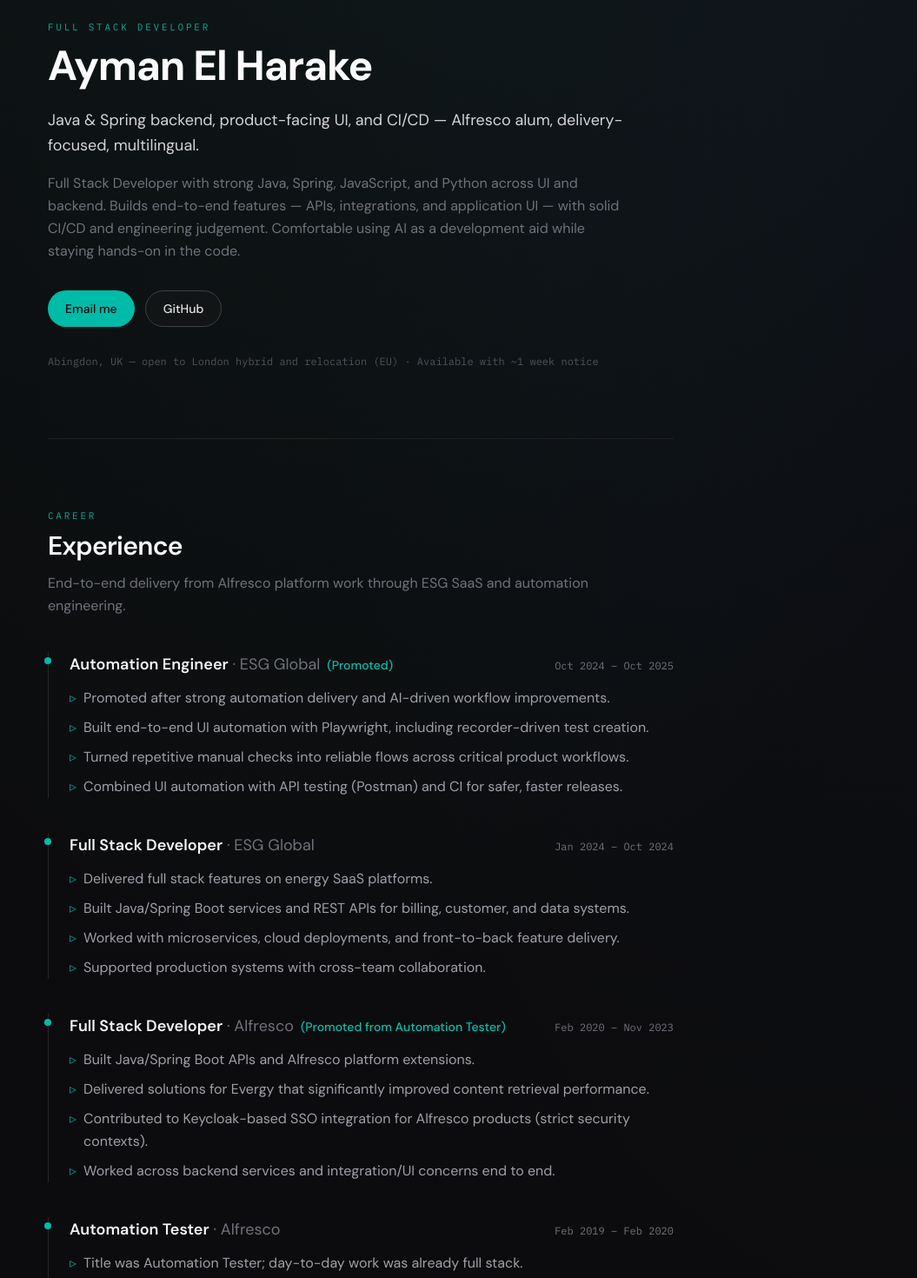
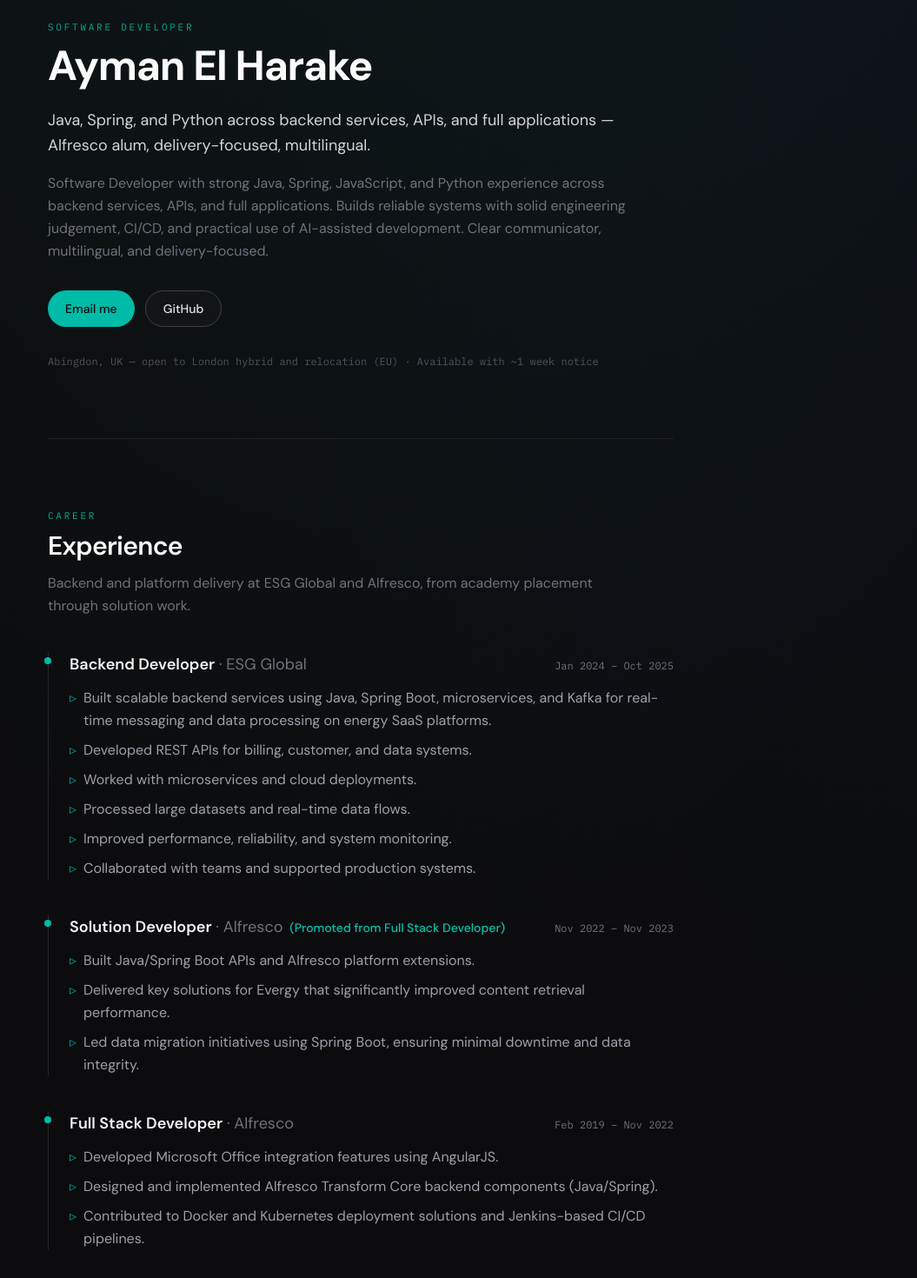
Before and after one commit to aymanthefirst/portfolio, a Next.js app: page /portfolio/ in a window 1280 px wide. Shown: the part 120-1590 px from the top of the page at 87% size, without its empty margins (225-1280 px from the left). Built offline with nearby package versions, Linux system fonts and the light colour scheme.

Commit message:
Align portfolio content with Ayman_Harake.docx CV.
Software Developer profile, merged ESG backend role, Alfresco Solution/Full Stack split, and CV skills list.

Co-authored-by: Cursor <cursoragent@cursor.com>

```diff
--- a/src/app/layout.tsx
+++ b/src/app/layout.tsx
@@ -14,9 +14,9 @@ const ibmPlexMono = IBM_Plex_Mono({
 });
 
 export const metadata: Metadata = {
-  title: "Ayman El Harake — Full Stack Developer",
+  title: "Ayman El Harake — Software Developer",
   description:
-    "Full Stack Developer. Java, Spring, React, TypeScript, Next.js. Alfresco alum.",
+    "Software Developer. Java, Spring Boot, APIs, and Alfresco platform experience.",
 };
 
 export default function RootLayout({
--- a/src/components/PortfolioHome.tsx
+++ b/src/components/PortfolioHome.tsx
@@ -74,7 +74,7 @@ export default function PortfolioHome({ year }: { year: number }) {
           <SectionHeader
             eyebrow="Career"
             title="Experience"
-            description="End-to-end delivery from Alfresco platform work through ESG SaaS and automation engineering."
+            description="Backend and platform delivery at ESG Global and Alfresco, from academy placement through solution work."
           />
           <ol className="mt-10 space-y-10">
             {profile.experience.map((job) => (
@@ -161,7 +161,7 @@ export default function PortfolioHome({ year }: { year: number }) {
           <SectionHeader
             eyebrow="Toolkit"
             title="Skills"
-            description="Backend, frontend, platform, and quality — aligned with full-stack delivery roles."
+            description="Technologies from my CV — backend, integration, platform, quality, and AI-assisted development."
           />
           <div className="mt-10 grid gap-4 sm:grid-cols-2">
             {profile.skillGroups.map((group) => (
--- a/src/data/profile.ts
+++ b/src/data/profile.ts
@@ -1,10 +1,10 @@
 export const profile = {
   name: "Ayman El Harake",
-  title: "Full Stack Developer",
+  title: "Software Developer",
   tagline:
-    "Java & Spring backend, product-facing UI, and CI/CD — Alfresco alum, delivery-focused, multilingual.",
+    "Java, Spring, and Python across backend services, APIs, and full applications — Alfresco alum, delivery-focused, multilingual.",
   summary:
-    "Full Stack Developer with strong Java, Spring, JavaScript, and Python across UI and backend. Builds end-to-end features — APIs, integrations, and application UI — with solid CI/CD and engineering judgement. Comfortable using AI as a development aid while staying hands-on in the code.",
+    "Software Developer with strong Java, Spring, JavaScript, and Python experience across backend services, APIs, and full applications. Builds reliable systems with solid engineering judgement, CI/CD, and practical use of AI-assisted development. Clear communicator, multilingual, and delivery-focused.",
   email: "harakeayman@gmail.com",
   linkedin: "https://www.linkedin.com/in/aymanharake/",
   github: "https://github.com/aymanthefirst",
@@ -13,52 +13,40 @@ export const profile = {
 
   experience: [
     {
-      role: "Automation Engineer",
+      role: "Backend Developer",
       company: "ESG Global",
-      note: "Promoted",
-      start: "Oct 2024",
+      start: "Jan 2024",
       end: "Oct 2025",
       bullets: [
-        "Promoted after strong automation delivery and AI-driven workflow improvements.",
-        "Built end-to-end UI automation with Playwright, including recorder-driven test creation.",
-        "Turned repetitive manual checks into reliable flows across critical product workflows.",
-        "Combined UI automation with API testing (Postman) and CI for safer, faster releases.",
+        "Built scalable backend services using Java, Spring Boot, microservices, and Kafka for real-time messaging and data processing on energy SaaS platforms.",
+        "Developed REST APIs for billing, customer, and data systems.",
+        "Worked with microservices and cloud deployments.",
+        "Processed large datasets and real-time data flows.",
+        "Improved performance, reliability, and system monitoring.",
+        "Collaborated with teams and supported production systems.",
       ],
     },
     {
-      role: "Full Stack Developer",
-      company: "ESG Global",
-      start: "Jan 2024",
-      end: "Oct 2024",
+      role: "Solution Developer",
+      company: "Alfresco",
+      note: "Promoted from Full Stack Developer",
+      start: "Nov 2022",
+      end: "Nov 2023",
       bullets: [
-        "Delivered full stack features on energy SaaS platforms.",
-        "Built Java/Spring Boot services and REST APIs for billing, customer, and data systems.",
-        "Worked with microservices, cloud deployments, and front-to-back feature delivery.",
-        "Supported production systems with cross-team collaboration.",
+        "Built Java/Spring Boot APIs and Alfresco platform extensions.",
+        "Delivered key solutions for Evergy that significantly improved content retrieval performance.",
+        "Led data migration initiatives using Spring Boot, ensuring minimal downtime and data integrity.",
       ],
     },
     {
       role: "Full Stack Developer",
       company: "Alfresco",
-      note: "Promoted from Automation Tester",
-      start: "Feb 2020",
-      end: "Nov 2023",
+      start: "Feb 2019",
+      end: "Nov 2022",
       bullets: [
-        "Built Java/Spring Boot APIs and Alfresco platform extensions.",
-        "Delivered solutions for Evergy that significantly improved content retrieval performance.",
-        "Contributed to Keycloak-based SSO integration for Alfresco products (strict security contexts).",
-        "Worked across backend services and integration/UI concerns end to end.",
-      ],
-    },
-    {
-      role: "Automation Tester",
-      company: "Alfresco",
-      start: "Feb 2019",
-      end: "Feb 2020",
-      bullets: [
-        "Title was Automation Tester; day-to-day work was already full stack.",
-        "Shipped features spanning Java backend and UI-facing integration work.",
-        "Developed Microsoft Office integration work using AngularJS alongside Java/Spring.",
+        "Developed Microsoft Office integration features using AngularJS.",
+        "Designed and implemented Alfresco Transform Core backend components (Java/Spring).",
+        "Contributed to Docker and Kubernetes deployment solutions and Jenkins-based CI/CD pipelines.",
       ],
     },
     {
@@ -67,9 +55,9 @@ export const profile = {
       start: "Aug 2018",
       end: "Feb 2019",
       bullets: [
-        "Intensive recruit-train-deploy academy in London.",
-        "Java, engineering fundamentals, and test automation.",
-        "Selected for placement at Alfresco after completion.",
+        "Completed Sparta Global's intensive recruit-train-deploy academy in London.",
+        "Trained in Java software development, engineering fundamentals, and test automation.",
+        "Selected among a small cohort that completed the programme and placed at Alfresco.",
       ],
     },
   ],
@@ -85,13 +73,14 @@ export const profile = {
       name: "Scribing.AI",
       stack: "AI writing",
       description:
-        "Writing app with paragraph-level editing and real-time content generation.",
+        "AI writing app with paragraph-level editing and real-time content generation.",
       youtubeId: "kQBaPMqguSY",
     },
     {
       name: "Upwork automation",
       stack: "Python, Selenium, OpenAI",
-      description: "Job matching and proposal drafting with browser automation.",
+      description:
+        "Python/Selenium and OpenAI API for job matching and proposals.",
       youtubeId: "4ORArzjN3jg",
     },
   ],
@@ -99,33 +88,38 @@ export const profile = {
   skillGroups: [
     {
       label: "Backend & APIs",
-      items: ["Java", "Spring Boot", "REST", "Microservices", "Kafka", "PostgreSQL"],
+      items: [
+        "Java",
+        "Spring Boot",
+        "REST APIs",
+        "Microservices",
+        "Kafka",
+        "PostgreSQL",
+      ],
     },
     {
       label: "Frontend & integration",
-      items: [
-        "React",
-        "TypeScript",
-        "JavaScript",
-        "Angular",
-        "Angular",
-        "AngularJS",
-        "HTML",
-        "CSS",
-        "Node.js",
-      ],
+      items: ["JavaScript", "HTML", "CSS", "AngularJS", "Node.js"],
     },
     {
       label: "Platform & delivery",
       items: ["Docker", "Kubernetes", "Jenkins", "CI/CD", "AWS", "Linux", "Git"],
     },
     {
-      label: "Quality & automation",
-      items: ["Playwright", "Selenium", "Postman", "Agile", "BDD/TDD"],
+      label: "Quality & observability",
+      items: [
+        "Selenium",
+        "Postman",
+        "Agile",
+        "BDD/TDD",
+        "Prometheus",
+        "Grafana",
+        "Kibana",
+      ],
     },
     {
       label: "AI-assisted development",
-      items: ["Python", "Cursor", "Claude", "GitHub Copilot"],
+      items: ["Python", "Cursor", "Claude", "GitHub Copilot", "AI-assisted development"],
     },
   ],
 
```
